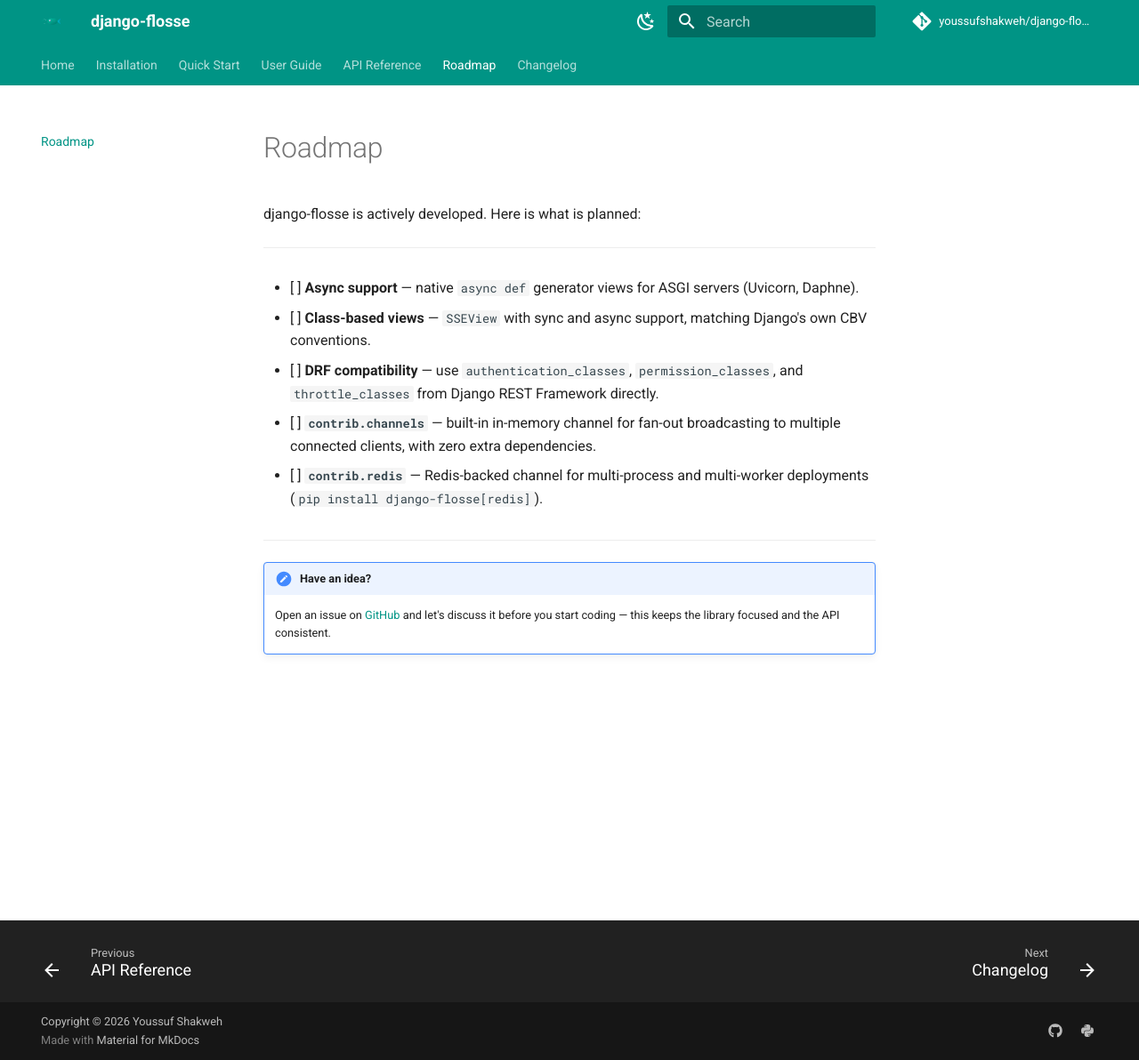
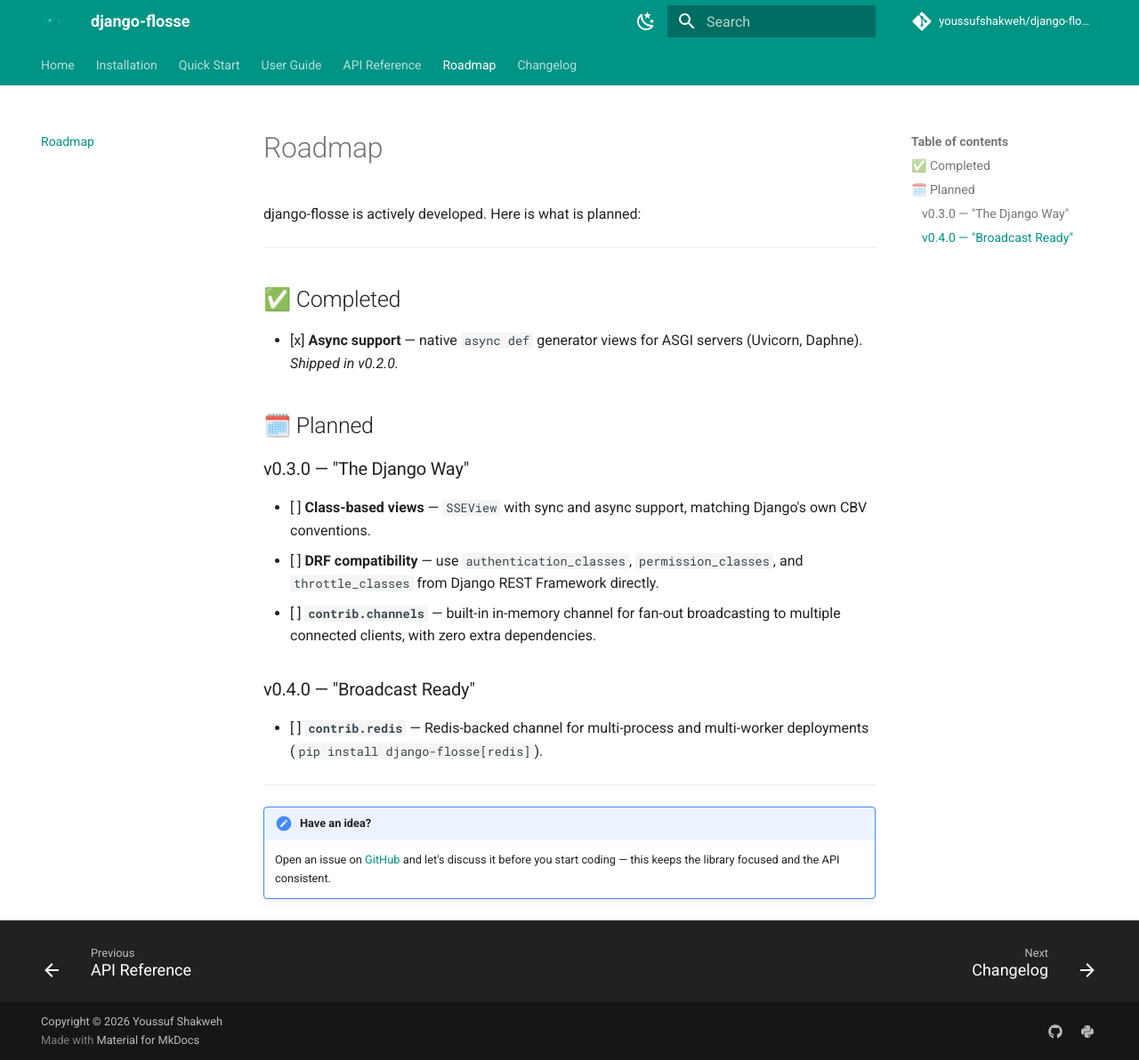
Before and after one commit to youssufshakweh/django-flosse, an MkDocs documentation site: the page built from docs/roadmap.md, in a window 1280 px wide and 1192 px high. Shown: the whole window at 89% size. Built offline with MkDocs 1.6.1 and Material for MkDocs 9.7.7, drawn with Linux system fonts in a browser that asks for light colours; comment, search, counter and statistics services are not loaded.

Commit message:
docs: udpate roadmap for v0.2.0 release

```diff
--- a/docs/roadmap.md
+++ b/docs/roadmap.md
@@ -4,18 +4,22 @@ django-flosse is actively developed. Here is what is planned:
 
 ---
 
-- [ ] **Async support** — native `async def` generator views for ASGI servers
-      (Uvicorn, Daphne).
+## ✅ Completed
 
+- [x] **Async support** — native `async def` generator views for ASGI servers
+      (Uvicorn, Daphne). *Shipped in v0.2.0.*
+
+## 🗓️ Planned
+
+### v0.3.0 — "The Django Way"
 - [ ] **Class-based views** — `SSEView` with sync and async support, matching
       Django's own CBV conventions.
-
 - [ ] **DRF compatibility** — use `authentication_classes`, `permission_classes`,
       and `throttle_classes` from Django REST Framework directly.
-
 - [ ] **`contrib.channels`** — built-in in-memory channel for fan-out broadcasting
       to multiple connected clients, with zero extra dependencies.
 
+### v0.4.0 — "Broadcast Ready"
 - [ ] **`contrib.redis`** — Redis-backed channel for multi-process and
       multi-worker deployments (`pip install django-flosse[redis]`).
 
```
